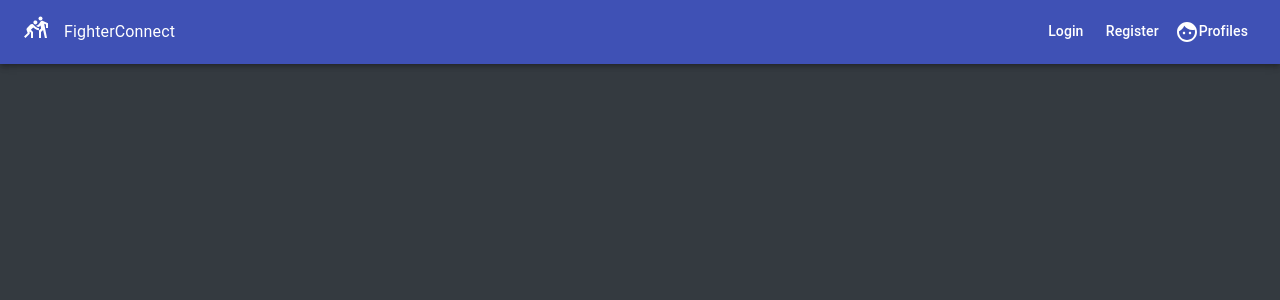
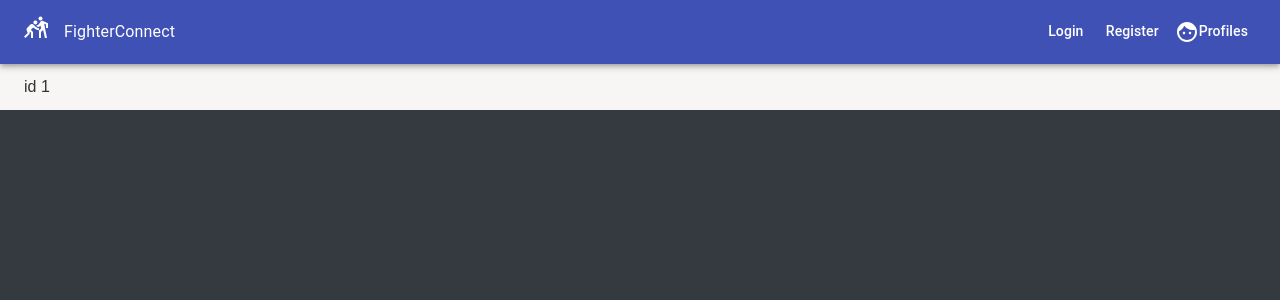
Before and after one commit to yunchengyang515/MERN_project, a React (Create React App) app in the folder client/: page /profile/1 in a window 1280 px wide. Shown: the top 300 px of the page. Built offline with nearby package versions, Linux system fonts and the light colour scheme; no server answers.

Commit message:
made the profile redux work

```diff
--- a/client/src/App.js
+++ b/client/src/App.js
@@ -9,8 +9,9 @@ import PrivateRoute from './routing/PrivateRoute';
 import CreateProfile from './components/profile-forms/CreateProfile';
 import EditProfile from './components/profile-forms/EditProfile';
 import AddExperience from './components/profile-forms/AddExperience';
-import Profiles from './components/profile/Profiles';
-import Profile from "./components/profile/Profile"
+import Profiles from './components/profiles/Profiles';
+import UserProfile from './components/userProfile/UserProfile';
+
 
 import { BrowserRouter as Router, Route, Switch } from 'react-router-dom';
 
@@ -46,7 +47,7 @@ function App() {
 						<PrivateRoute exact path="/edit-profile" component={EditProfile} />
 						<PrivateRoute exact path="/add-fight-experience" component={AddExperience} />
 						<Route path="/profiles" component={Profiles} />
-						<Route path="/profile/:id" component={Profile} />
+						<Route path="/profile/:id" component={UserProfile} />
 						<Route path="/" render={() => <div>Page Not found </div>} />
 					</Switch>
 				</Fragment>
--- a/client/src/components/profile/Profiles.js
+++ b/client/src/components/profiles/Profiles.js
@@ -2,7 +2,7 @@ import React, { useEffect, Fragment } from 'react';
 import { getProfiles } from '../../actions/profile';
 import { connect } from 'react-redux';
 import Spinner from '../layout/Spinner';
-import ProfileItem from"../profile/ProfileItem";
+import ProfileItem from"./ProfileItem";
 import Gallery from './Gallery';
 import styled from "styled-components";
 import { Container, Grid } from "@material-ui/core"
--- /dev/null
+++ b/client/src/components/userProfile/UserProfile.js
@@ -0,0 +1,46 @@
+//react import
+import React, { Fragment, useEffect } from 'react';
+import PropTypes from 'prop-types';
+import { Link } from 'react-router-dom';
+import { connect } from 'react-redux';
+//material ui
+import { Container } from "@material-ui/core"
+
+//styled components
+import styled from 'styled-components';
+
+//redux import
+import { getProfileById } from '../../actions/profile';
+
+const ComponentWrap = styled(Container)`
+	max-width: 80vw;
+	background-color: #f8f5f5;
+	padding-top: 10px;
+	padding-bottom: 10px;
+	position: relative;
+`;
+
+const UserProfile = ({ getProfileById, profile, auth, match }) => {
+    //call the redux to get the profile
+
+	useEffect(() => {
+		getProfileById(match.params.id);
+		console.log(profile);
+	}, [getProfileById, match.params.id]);
+
+	return (
+    <ComponentWrap><div>id {match.params.id}</div></ComponentWrap>)
+};
+
+UserProfile.propTypes = {
+	getProfileById: PropTypes.func.isRequired,
+	profile: PropTypes.object.isRequired,
+	auth: PropTypes.object.isRequired,
+};
+
+const mapStateToProps = state => ({
+	profile: state.profile,
+	auth: state.auth,
+});
+
+export default connect(mapStateToProps, { getProfileById })(UserProfile);
```
Also changed, not shown: client/src/components/userProfile/ProfileHeader.js (added, +11 -0 lines), client/src/components/profiles/Gallery.js (renamed from client/src/components/profile/Gallery.js), client/src/components/profiles/Profile.js (renamed from client/src/components/profile/Profile.js), client/src/components/profiles/ProfileItem.js (renamed from client/src/components/profile/ProfileItem.js), client/src/img/Muay_Thai.jpg (added).
